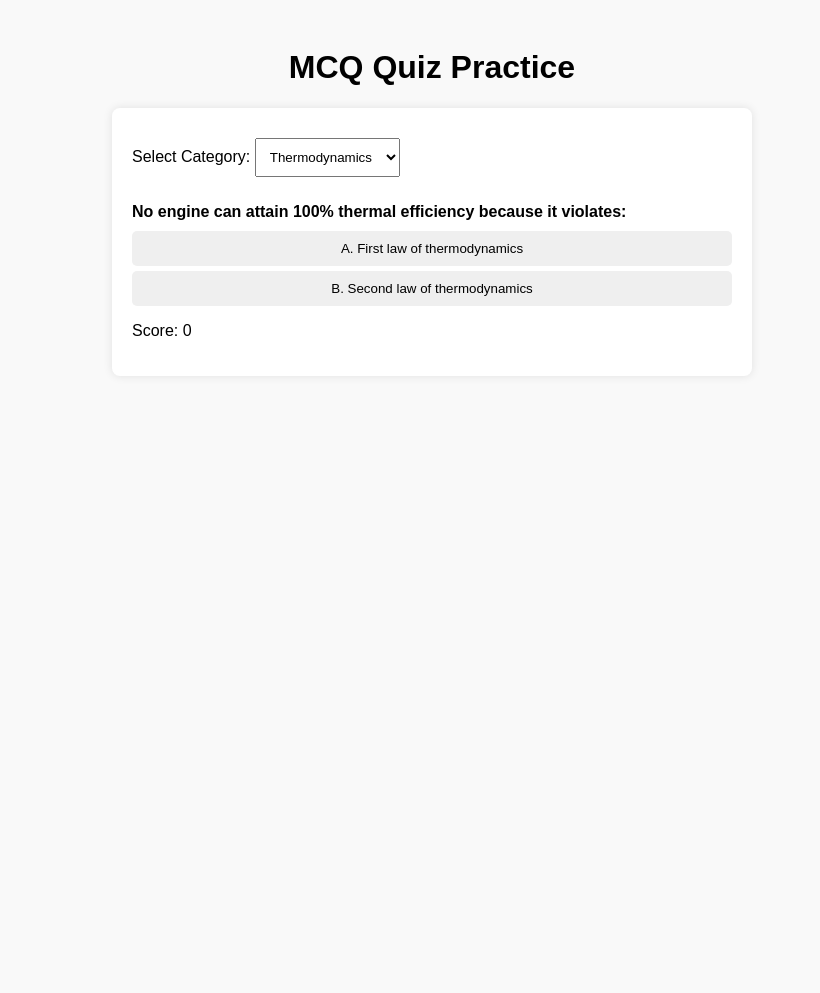
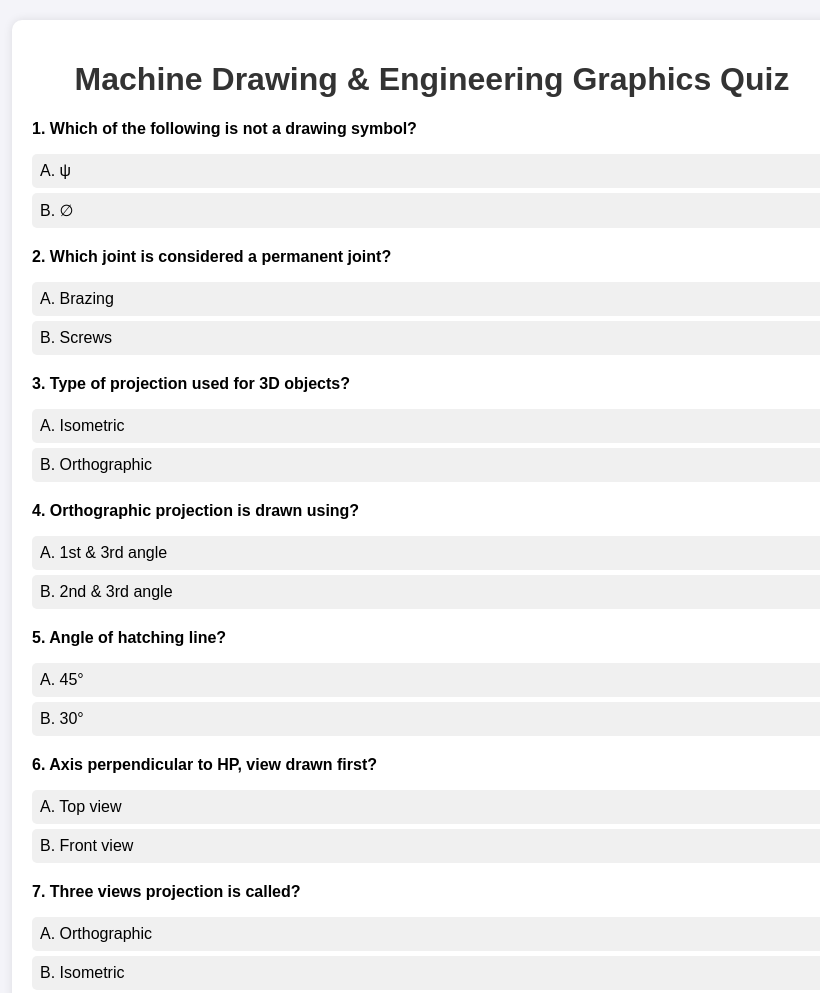
Before and after one commit to nilrebreveneid/Engg-drawing, a plain HTML site: page index.html in a window 1280 px wide. Shown: the top 993 px of the page, without its empty margins (208-1028 px from the left). Before the commit the page ends 800 px from the top, so only its background shows below. Drawn offline with Linux system fonts and the light colour scheme.

Commit message:
Update index.html

```diff
--- a/index.html
+++ b/index.html
@@ -1,132 +1,103 @@
-
 <!DOCTYPE html>
 <html lang="en">
 <head>
-  <meta charset="UTF-8" />
-  <meta name="viewport" content="width=device-width, initial-scale=1.0" />
-  <title>MCQ Practice Quiz</title>
+  <meta charset="UTF-8">
+  <meta name="viewport" content="width=device-width, initial-scale=1.0">
+  <title>Machine Drawing Quiz</title>
   <style>
-    body { font-family: Arial, sans-serif; padding: 20px; background: #f9f9f9; }
-    h1 { text-align: center; }
-    select, button { padding: 10px; margin: 10px 0; }
-    .quiz-box { background: #fff; padding: 20px; border-radius: 8px; max-width: 600px; margin: auto; box-shadow: 0 0 10px rgba(0,0,0,0.1); }
-    .question { font-weight: bold; margin-bottom: 10px; }
-    .options button { display: block; margin: 5px 0; padding: 10px; width: 100%; border: none; border-radius: 5px; }
-    .correct { background-color: #c8e6c9; }
-    .wrong { background-color: #ffcdd2; }
-    .hidden { display: none; }
+    body {
+      font-family: Arial, sans-serif;
+      background: #f4f4f9;
+      margin: 0;
+      padding: 20px;
+    }
+    .quiz-container {
+      max-width: 800px;
+      margin: auto;
+      background: white;
+      padding: 20px;
+      border-radius: 10px;
+      box-shadow: 0 0 10px rgba(0,0,0,0.1);
+    }
+    h1 {
+      text-align: center;
+      color: #333;
+    }
+    .question {
+      margin-bottom: 20px;
+    }
+    .question p {
+      font-weight: bold;
+    }
+    .option {
+      display: block;
+      margin: 5px 0;
+      cursor: pointer;
+      padding: 8px;
+      background: #f0f0f0;
+      border-radius: 5px;
+    }
+    .correct {
+      background-color: #c8e6c9 !important;
+    }
+    .incorrect {
+      background-color: #ffcdd2 !important;
+    }
   </style>
 </head>
 <body>
-  <h1>MCQ Quiz Practice</h1>
-  <div class="quiz-box">
-    <label>Select Category:</label>
-    <select id="categorySelect"></select>
-
-    <div id="quizContainer">
-      <p class="question" id="questionText"></p>
-      <div class="options">
-        <button onclick="submitAnswer(0)">A. <span id="opt0"></span></button>
-        <button onclick="submitAnswer(1)">B. <span id="opt1"></span></button>
-      </div>
-      <button id="nextBtn" class="hidden" onclick="nextQuestion()">Next</button>
-      <p id="scoreText"></p>
-    </div>
+  <div class="quiz-container">
+    <h1>Machine Drawing & Engineering Graphics Quiz</h1>
+    <div id="quiz"></div>
   </div>
 
   <script>
-    const mcqs = {
-      "Thermodynamics": [
-        {
-          question: "No engine can attain 100% thermal efficiency because it violates:",
-          options: ["First law of thermodynamics", "Second law of thermodynamics"],
-          answer: 1
-        },
-        {
-          question: "First law of thermodynamics deals with:",
-          options: ["Conservation of energy", "Conservation of entropy"],
-          answer: 0
-        }
-      ],
-      "Engines": [
-        {
-          question: "Suction, ignition, expansion, and exhaust strokes occur in:",
-          options: ["Diesel engine", "Petrol engine"],
-          answer: 1
-        }
-      ],
-      "Drawing": [
-        {
-          question: "Circle in isometric drawing is known as:",
-          options: ["Ellipse", "Circle"],
-          answer: 0
-        }
-      ]
-    };
+    const quizData = [
+      { q: "Which of the following is not a drawing symbol?", a: "ψ", b: "∅", correct: "A" },
+      { q: "Which joint is considered a permanent joint?", a: "Brazing", b: "Screws", correct: "A" },
+      { q: "Type of projection used for 3D objects?", a: "Isometric", b: "Orthographic", correct: "A" },
+      { q: "Orthographic projection is drawn using?", a: "1st & 3rd angle", b: "2nd & 3rd angle", correct: "A" },
+      { q: "Angle of hatching line?", a: "45°", b: "30°", correct: "A" },
+      { q: "Axis perpendicular to HP, view drawn first?", a: "Top view", b: "Front view", correct: "A" },
+      { q: "Three views projection is called?", a: "Orthographic", b: "Isometric", correct: "A" },
+      { q: "Permanent joint?", a: "None of the above", b: "Key joints", correct: "A" },
+      { q: "φ50 H7 denotes?", a: "Hole basis system", b: "Shaft transition fit", correct: "A" },
+      { q: "Spot welding is?", a: "Electric resistance", b: "Gas welding", correct: "A" },
+      { q: "Hidden lines drawn as?", a: "Dashed narrow", b: "Dashed wide", correct: "A" },
+      { q: "Common angle of projection?", a: "1st & 3rd", b: "2nd & 3rd", correct: "A" },
+      { q: "Circle in isometric is?", a: "Ellipse", b: "Circle", correct: "A" },
+      { q: "To create assembly drawing, first?", a: "Parts list", b: "Title block", correct: "A" },
+      { q: "Projectors perpendicular & parallel projection?", a: "Orthographic", b: "Isometric", correct: "A" },
+      { q: "Screw thread distance per turn?", a: "Lead", b: "Turn", correct: "A" },
+      { q: "Lead in threads means?", a: "Axial advance per turn", b: "Largest thread diameter", correct: "A" },
+      { q: "Not a common welded joint?", a: "Tree joint", b: "Lap joint", correct: "A" },
+      { q: "Circle in isometric?", a: "Ellipse", b: "Circle", correct: "A" },
+      { q: "Main types of projection?", a: "Perspective and Parallel", b: "Parallel and Orthographic", correct: "A" }
+    ];
 
-    let currentCategory = "Thermodynamics";
-    let currentIndex = 0;
-    let score = 0;
-    let currentQuestionSet = mcqs[currentCategory];
+    const quizContainer = document.getElementById('quiz');
 
-    const categorySelect = document.getElementById("categorySelect");
-    const questionText = document.getElementById("questionText");
-    const opt0 = document.getElementById("opt0");
-    const opt1 = document.getElementById("opt1");
-    const nextBtn = document.getElementById("nextBtn");
-    const scoreText = document.getElementById("scoreText");
+    quizData.forEach((item, index) => {
+      const questionDiv = document.createElement('div');
+      questionDiv.className = 'question';
+      questionDiv.innerHTML = `<p>${index + 1}. ${item.q}</p>
+        <span class="option" data-answer="A">A. ${item.a}</span>
+        <span class="option" data-answer="B">B. ${item.b}</span>`;
 
-    for (let cat in mcqs) {
-      const opt = document.createElement("option");
-      opt.value = cat;
-      opt.innerText = cat;
-      categorySelect.appendChild(opt);
-    }
+      const options = questionDiv.querySelectorAll('.option');
+      options.forEach(opt => {
+        opt.addEventListener('click', () => {
+          options.forEach(o => o.classList.remove('correct', 'incorrect'));
+          if (opt.getAttribute('data-answer') === item.correct) {
+            opt.classList.add('correct');
+          } else {
+            opt.classList.add('incorrect');
+          }
+        });
+      });
 
-    categorySelect.addEventListener("change", () => {
-      currentCategory = categorySelect.value;
-      currentIndex = 0;
-      score = 0;
-      currentQuestionSet = mcqs[currentCategory];
-      showQuestion();
+      quizContainer.appendChild(questionDiv);
     });
-
-    function showQuestion() {
-      const q = currentQuestionSet[currentIndex];
-      questionText.textContent = q.question;
-      opt0.textContent = q.options[0];
-      opt1.textContent = q.options[1];
-      nextBtn.classList.add("hidden");
-      document.querySelectorAll(".options button").forEach(b => {
-        b.classList.remove("correct", "wrong");
-        b.disabled = false;
-      });
-      scoreText.textContent = `Score: ${score}`;
-    }
-
-    function submitAnswer(i) {
-      const correct = currentQuestionSet[currentIndex].answer;
-      const buttons = document.querySelectorAll(".options button");
-      buttons.forEach((btn, idx) => {
-        btn.disabled = true;
-        if (idx === correct) btn.classList.add("correct");
-        else if (idx === i) btn.classList.add("wrong");
-      });
-      if (i === correct) score++;
-      nextBtn.classList.remove("hidden");
-    }
-
-    function nextQuestion() {
-      currentIndex++;
-      if (currentIndex < currentQuestionSet.length) showQuestion();
-      else {
-        questionText.textContent = "Quiz complete!";
-        document.querySelector(".options").innerHTML = "<strong>Your final score is: " + score + "</strong>";
-        nextBtn.classList.add("hidden");
-      }
-    }
-
-    showQuestion();
   </script>
 </body>
 </html>
```
